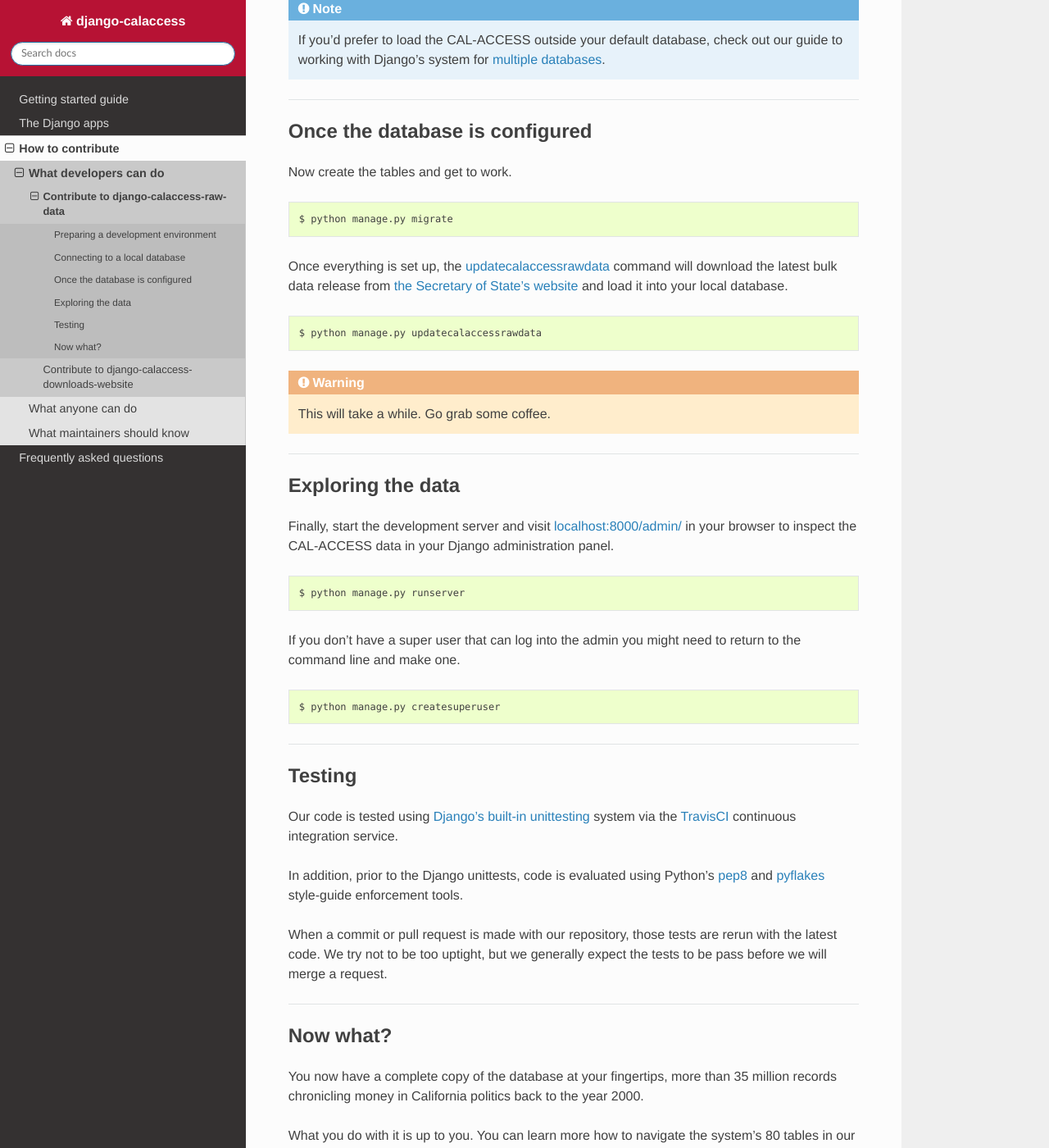
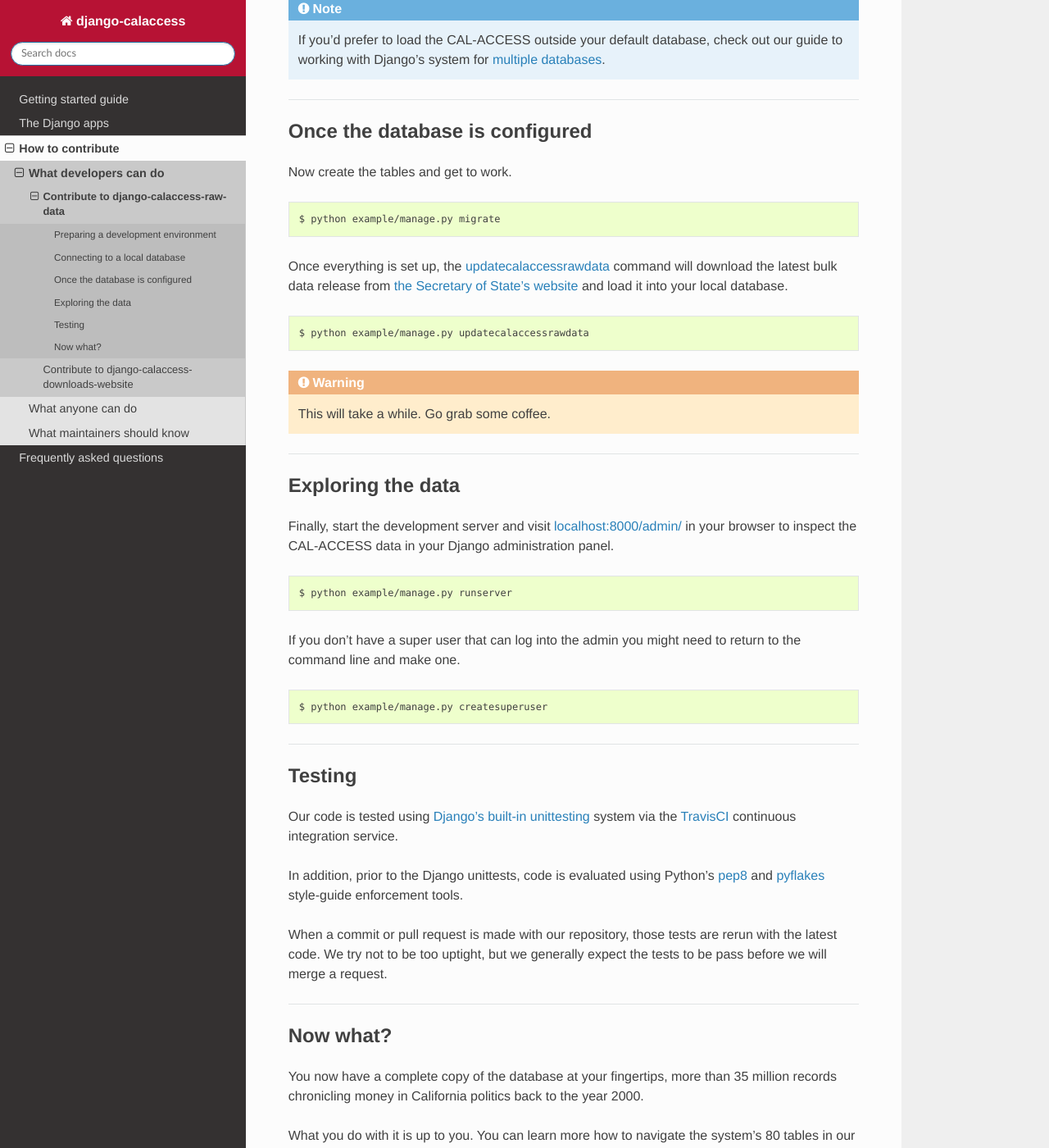
Before and after one commit to palewire/django-calaccess-technical-documentation, a Sphinx documentation site: the page built from docs/contribute/calaccess_raw.rst, in a window 1280 px wide and 1400 px high, scrolled down 2174 px. Shown: the whole window at 82% size. Built offline with Sphinx 7.4.7 and the Read the Docs theme 2.0.0, drawn with Linux system fonts in a browser that asks for light colours.

Commit message:
Corrections to the contribution documentation for calaccess_raw

```diff
--- a/docs/contribute/calaccess_raw.rst
+++ b/docs/contribute/calaccess_raw.rst
@@ -124,14 +124,14 @@ Now create the tables and get to work.
 
 .. code-block:: bash
 
-    $ python manage.py migrate
+    $ python example/manage.py migrate
 
 Once everything is set up, the :ref:`updatecalaccessrawdata` command will download the latest
 bulk data release from `the Secretary of State's website <http://www.sos.ca.gov/campaign-lobbying/cal-access-resources/raw-data-campaign-finance-and-lobbying-activity/>`_ and load it into your local database.
 
 .. code-block:: bash
 
-    $ python manage.py updatecalaccessrawdata
+    $ python example/manage.py updatecalaccessrawdata
 
 .. warning::
 
@@ -146,13 +146,13 @@ Finally, start the development server and visit `localhost:8000/admin/ <http://l
 
 .. code-block:: bash
 
-    $ python manage.py runserver
+    $ python example/manage.py runserver
 
 If you don't have a super user that can log into the admin you might need to return to the command line and make one.
 
 .. code-block:: bash
 
-    $ python manage.py createsuperuser
+    $ python example/manage.py createsuperuser
 
 ------------------
 
```
